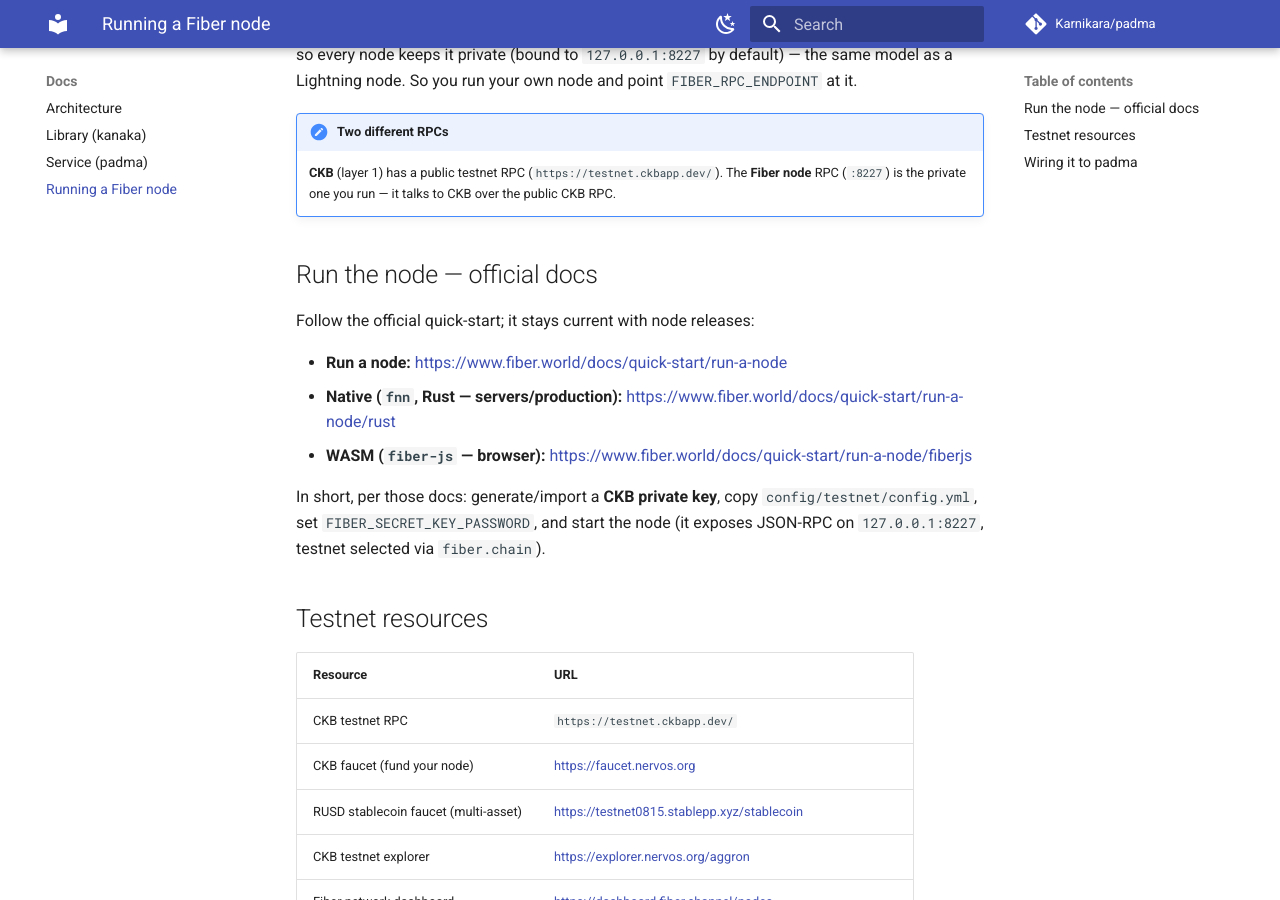
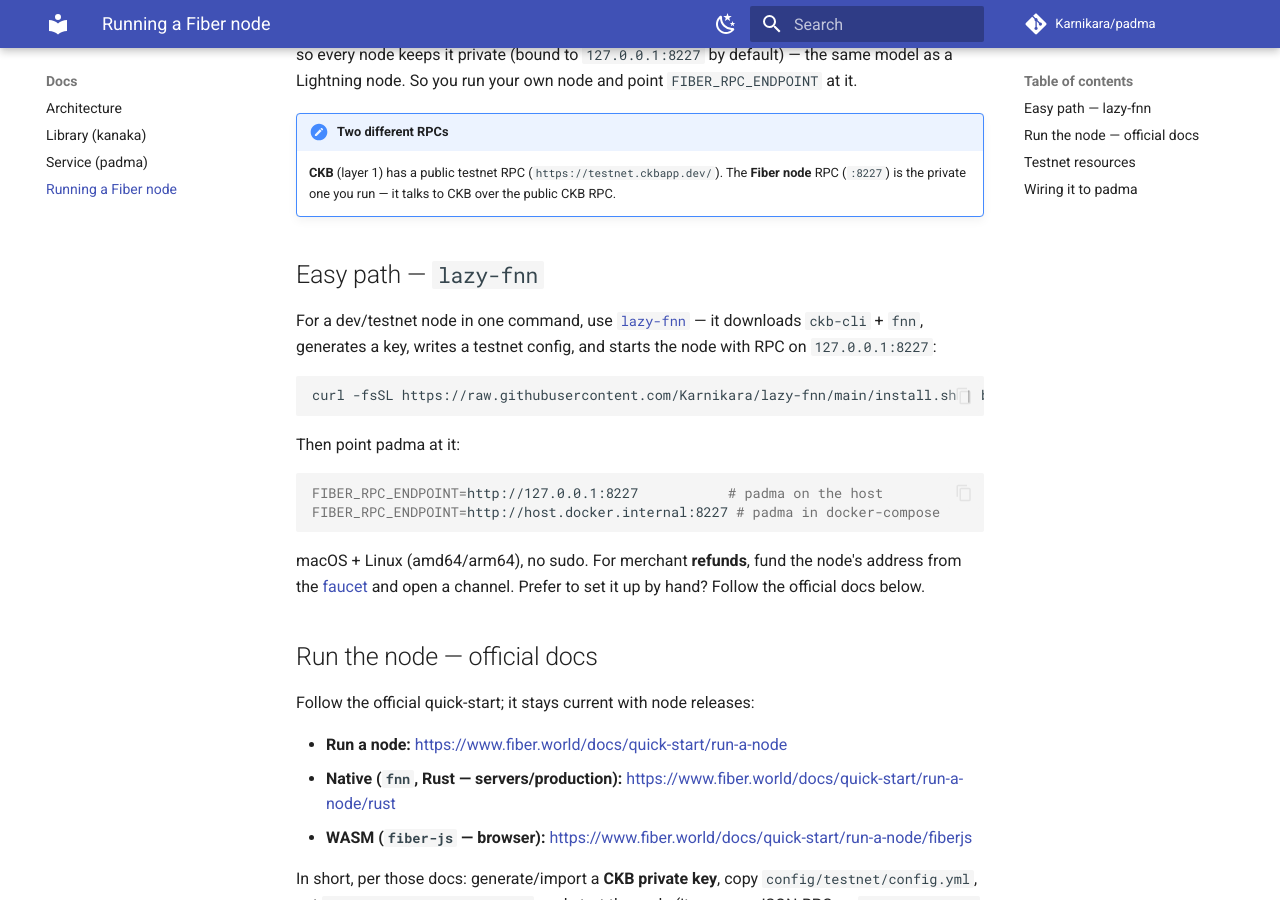
Before and after one commit to Karnikara/padma, an MkDocs documentation site: the page built from docs/running-a-node.md, in a window 1280 px wide and 900 px high, scrolled down 304 px. Built offline with MkDocs 1.6.1 and Material for MkDocs 9.7.7, drawn with Linux system fonts in a browser that asks for light colours; comment, search, counter and statistics services are not loaded.

Commit message:
chore(docs): Add lazy-fnn quick-start to node docs

````diff
--- a/docs/running-a-node.md
+++ b/docs/running-a-node.md
@@ -13,6 +13,28 @@
     **CKB** (layer 1) has a public testnet RPC (`https://testnet.ckbapp.dev/`).
     The **Fiber node** RPC (`:8227`) is the private one you run — it talks to CKB
     over the public CKB RPC.
+
+## Easy path — `lazy-fnn`
+
+For a dev/testnet node in one command, use
+[`lazy-fnn`](https://github.com/Karnikara/lazy-fnn) — it downloads `ckb-cli` +
+`fnn`, generates a key, writes a testnet config, and starts the node with RPC on
+`127.0.0.1:8227`:
+
+```bash
+curl -fsSL https://raw.githubusercontent.com/Karnikara/lazy-fnn/main/install.sh | bash
+```
+
+Then point padma at it:
+
+```bash
+FIBER_RPC_ENDPOINT=http://127.0.0.1:8227           # padma on the host
+FIBER_RPC_ENDPOINT=http://host.docker.internal:8227 # padma in docker-compose
+```
+
+macOS + Linux (amd64/arm64), no sudo. For merchant **refunds**, fund the node's
+address from the [faucet](https://faucet.nervos.org) and open a channel. Prefer to
+set it up by hand? Follow the official docs below.
 
 ## Run the node — official docs
 
````
